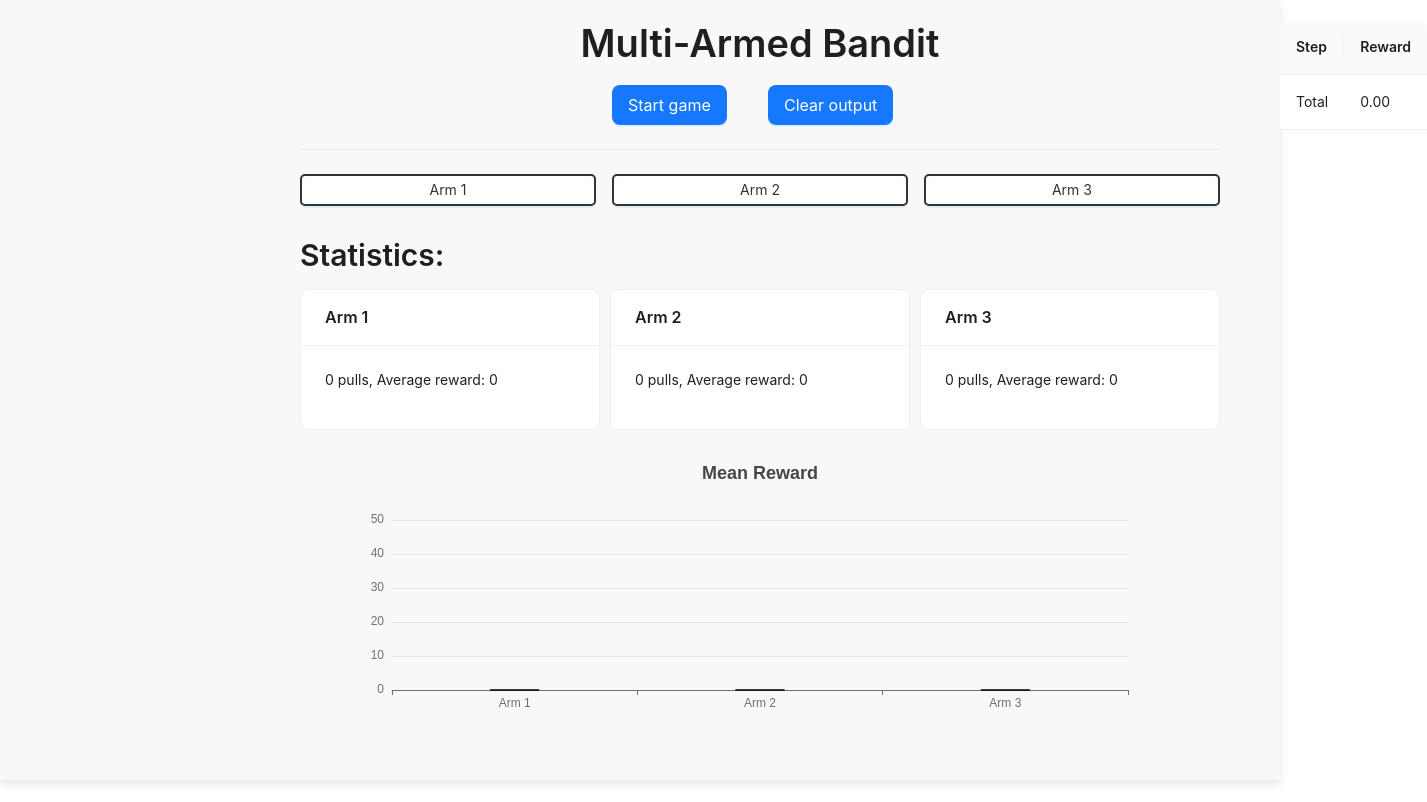
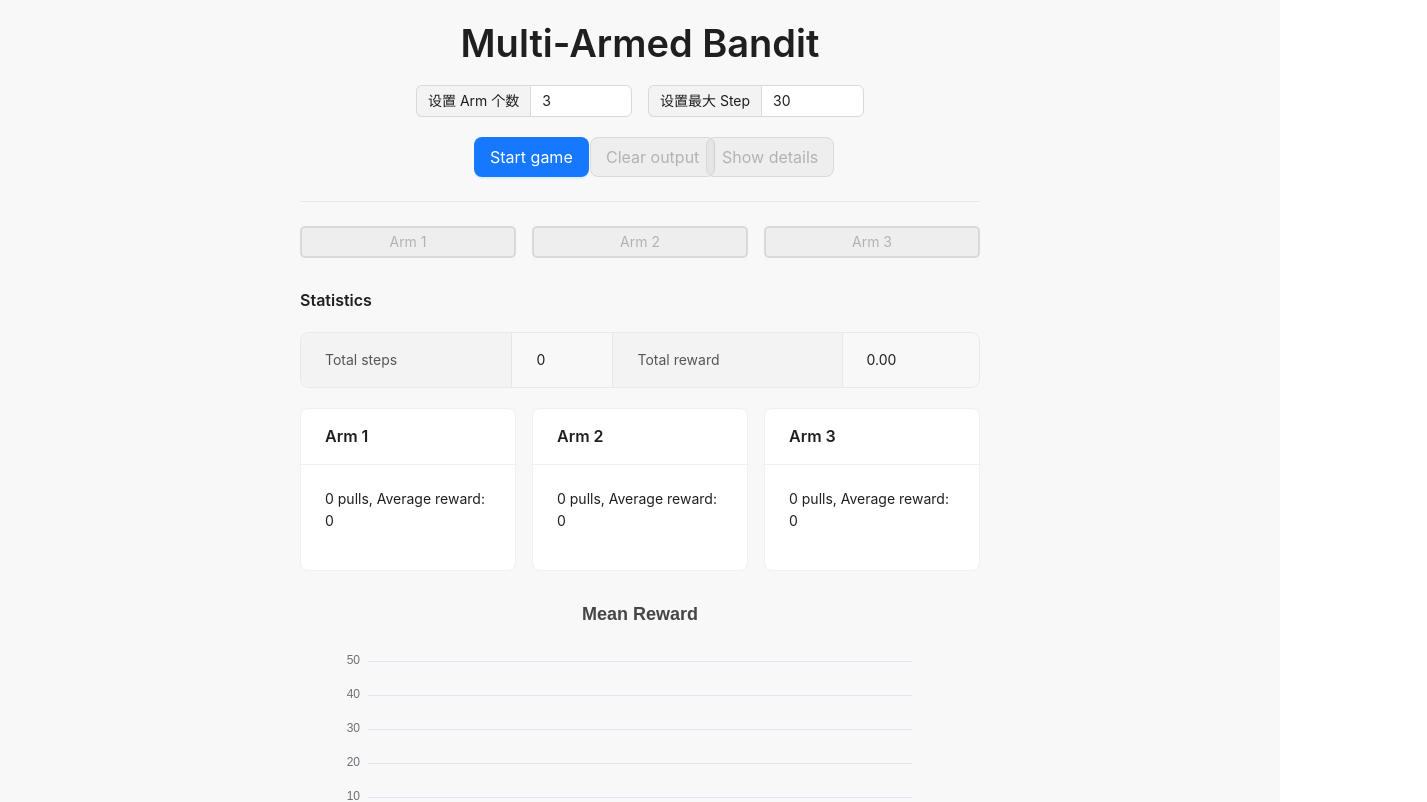
Before and after one commit to Su-my/Test-page, a Next.js app: page / in a window 1280 px wide. Shown: the top 802 px of the page, 1427 px wide, since content can reach past the window. Built offline with nearby package versions, Linux system fonts and the light colour scheme.

Commit message:
add setting

```diff
--- a/app/page.tsx
+++ b/app/page.tsx
@@ -1,19 +1,17 @@
 "use client";
 
-import React, { useState } from 'react';
-import { Button, Card, Typography, Row, Col, Divider, Table, message} from 'antd';
+import React, { useState, useRef, useEffect } from 'react';
+import { Button, Card, Typography, Row, Col, Divider, Table, message, InputNumber, Descriptions, Drawer, Tag} from 'antd';
 import 'antd/dist/reset.css'; // 引入 Ant Design 样式
 import ReactECharts from 'echarts-for-react';
 import './styles.css';
-// import Item from 'antd/es/list/Item';
+import type { DescriptionsProps } from 'antd';
 
 const { Title, Paragraph } = Typography;
 
-const NUM_ARMS = 3;
-// const REWARDS = [0.3, 0.5, 0.7]; // 实际中奖概率
-const ExpectedRewards = [10, 20, 30]; // 期望奖励
-const variance = [5, 5, 5]; // 方差
-const Max_STEP = 30; // 最大步数
+const INIT_NUM_ARMS = 3;
+const INIT_Max_STEP = 30; // 最大步数
+const para_C = 1; // UCB 算法的参数
 
 function sampleReward(mean: number, stdDev: number): number {
     // Box-Muller transform to generate a random number from a normal distribution
@@ -27,53 +25,131 @@ function sampleReward(mean: number, stdDev: number): number {
     return Math.min(Math.max(randNormal, 0), 50);
 }
 
+const getRandomNumber = (min: number, max: number) => Math.random() * (max - min) + min;
+
+const generateExpectedRewardsAndVariance = (numArms: number) => {
+    let ExpectedRewards = [];
+    let maxReward = 0, secondMaxReward = 0;
+
+    // 生成期望奖励
+    while (ExpectedRewards.length < numArms) {
+        const reward = getRandomNumber(10, 40);
+        ExpectedRewards.push(reward);
+
+        // 维护最大和第二大值
+        if (reward > maxReward) {
+            secondMaxReward = maxReward;
+            maxReward = reward;
+        } else if (reward > secondMaxReward) {
+            secondMaxReward = reward;
+        }
+    }
+
+    // 确保最大和第二大之间的差值在 0.5 - 1 之间
+    if (maxReward - secondMaxReward < 1 || maxReward - secondMaxReward > 2) {
+        const targetDifference = getRandomNumber(1, 2);
+        ExpectedRewards[ExpectedRewards.indexOf(maxReward)] = secondMaxReward + targetDifference;
+    }
+
+    // 生成方差
+    const variance = Array.from({ length: numArms }, () => Math.floor(getRandomNumber(1, 10)));
+
+    return { ExpectedRewards, variance };
+};
+
+
 
 const Bandit = () => {
-    const [rewards, setRewards] = useState(Array(NUM_ARMS).fill(0)); // 每个臂的累计奖励
+    const [numArms, setNumArms] = useState(INIT_NUM_ARMS);
+    const [maxStep, setMaxStep] = useState(INIT_Max_STEP);
+    const numArmsRef = useRef(numArms);
+    const maxStepRef = useRef(maxStep);
+    const [ExpectedRewards, setExpectedRewards] = useState<number[]>([]);
+    const [variance, setVariance] = useState<number[]>([]);
+    const [rewards, setRewards] = useState(Array(INIT_NUM_ARMS).fill(0)); // 每个臂的累计奖励
     // 每个臂奖励的平方之和
-    const [rewardsSquareSum, setRewardsSquareSum] = useState(Array(NUM_ARMS).fill(0));
-    const [counts, setCounts] = useState(Array(NUM_ARMS).fill(0)); // 每个臂被点击的次数
-    const [rewardMatrix, setRewardMatrix] = useState(Array(NUM_ARMS).fill(0).map(() => Array(Max_STEP).fill(0))); // 每个臂每次点击的奖励
-    const totalCounts = counts.reduce((acc, count) => acc + count, 0);
-    const [rewardTrajectory, setRewardTrajectory] = useState(Array(Max_STEP).fill(0)); // 每次点击的奖励
+    const [rewardsSquareSum, setRewardsSquareSum] = useState(Array(INIT_NUM_ARMS).fill(0));
+    const [counts, setCounts] = useState(Array(INIT_NUM_ARMS).fill(0)); // 每个臂被点击的次数
+    const [rewardMatrix, setRewardMatrix] = useState(Array(INIT_NUM_ARMS).fill(0).map(() => Array(INIT_Max_STEP).fill(0)).map(
+        (row, i) => row.map((_, j) => sampleReward(ExpectedRewards[i], variance[i]))
+    )); // 每个臂每次点击的奖励
+    const [totalCounts, setTotalCounts] = useState(0);
+    const [rewardTrajectory, setRewardTrajectory] = useState(Array(INIT_Max_STEP).fill(0)); // 每次点击的奖励
+    const [isStart, setIsStart] = useState(false);
+    const [messageApi, contextHolder] = message.useMessage();
+    // const ucbValue = rewards.map((reward, i) => {
+    //     const averageReward = counts[i] > 0 ? reward / counts[i] : 0;
+    //     const explorationTerm = counts[i] > 0 ? para_C * Math.sqrt((2 * Math.log(totalCounts)) / counts[i]) : Infinity;
+    //     return averageReward + explorationTerm;
+    // })
+    const [ucbValue, setUcbValue] = useState(Array(INIT_NUM_ARMS).fill(Infinity));
+    // randomIndex 初始化为随机的一个arm
+    const [randomIndex, setRandomIndex] = useState(Math.floor(Math.random() * numArms));
 
-    const [messageApi, contextHolder] = message.useMessage();
+    // const maxUCBValue = Math.max(...ucbValue);
+    // // 找到所有最大值的索引
+    // const maxIndices = ucbValue
+    //     .map((value, index) => (value === maxUCBValue ? index : -1))
+    //     .filter(index => index !== -1);
+    // // 随机选择一个索引
+    // const randomIndex = maxIndices[Math.floor(Math.random() * maxIndices.length)];
 
-    // 创建表格数据
-    const data = Array.from({ length: totalCounts }, (_, step) => ({
-        key: step + 1,
-        step: (step + 1).toString(),
-        reward: rewardTrajectory[step].toFixed(2) || 0,
-    }));
 
-    // 计算均值
+    const handleNumArmsChange = (value: any) => {
+        numArmsRef.current = value; // 更新 ref 中的值
+    };
+
+    const handleMaxStepChange = (value: any) => {
+        maxStepRef.current = value; // 更新 ref 中的值
+    };
+
+    useEffect(() => {
+        // 当 numArms 变化时，更新 rewards 的状态
+        setRewards(Array(numArms).fill(0));
+        setRewardsSquareSum(Array(numArms).fill(0));
+        setCounts(Array(numArms).fill(0));
+        const { ExpectedRewards, variance } = generateExpectedRewardsAndVariance(numArms);
+        setExpectedRewards(ExpectedRewards);
+        setVariance(variance);
+        setRewardMatrix(Array(numArms).fill(0).map(() => Array(maxStep).fill(0)).map(
+            (row, i) => row.map((_, j) => sampleReward(ExpectedRewards[i], variance[i]))
+        ));
+    }, [numArms]);
+
+    useEffect(() => {
+        // 当 maxStep 变化时，更新 rewardTrajectory 的状态
+        setRewardTrajectory(Array(maxStep).fill(0));
+        setRewardMatrix(Array(numArms).fill(0).map(() => Array(maxStep).fill(0)).map(
+            (row, i) => row.map((_, j) => sampleReward(ExpectedRewards[i], variance[i]))
+        ));
+    }, [maxStep]);
+
+    useEffect(() => {
+        setTotalCounts(counts.reduce((acc, count) => acc + count, 0));
+        const _ucbValue = rewards.map((reward, i) => {
+            const averageReward = counts[i] > 0 ? reward / counts[i] : 0;
+            const explorationTerm = counts[i] > 0 ? para_C * Math.sqrt((2 * Math.log(totalCounts+1)) / counts[i]) : Infinity;
+            return averageReward + explorationTerm;
+        });
+        setUcbValue(_ucbValue);
+        // 找到所有最大值的索引, 并将randomIndex设置为其中一个
+        const maxUCBValue = Math.max(..._ucbValue);
+        const maxIndices = _ucbValue
+            .map((value, index) => (value === maxUCBValue ? index : -1))
+            .filter(index => index !== -1);
+        setRandomIndex(maxIndices[Math.floor(Math.random() * maxIndices.length)]);
+        // 输出每个 arm 的 ucb value
+        console.log(_ucbValue);
+    }, [counts]);
+
+    // 计算总奖励
     const totalReward = rewardTrajectory.reduce((acc, reward) => acc + reward, 0).toFixed(2);
 
-    // 添加均值行
-    data.push({
-        key: totalCounts + 1,
-        step: "Total",
-        reward: totalReward,
-    });
-
-    const columns = [
-        {
-            title: 'Step',
-            dataIndex: 'step',
-            key: 'step',
-        },
-        {
-            title: 'Reward',
-            dataIndex: 'reward',
-            key: 'reward',
-        },
-    ];
-
     const handleArmClick = (armIndex: number) => {
-        if (totalCounts >= Max_STEP) {
+        if (totalCounts >= maxStep) {
             messageApi.open({
                 type: 'error',
-                content: `已达到最大步数上限 ${Max_STEP}，请点击“Clear output”清除。`,
+                content: `已达到最大步数上限 ${maxStep}，请点击“Clear output”清除。`,
             });
             return;
         }
@@ -83,7 +159,6 @@ const Bandit = () => {
             newRewardTrajectory[totalCounts] = reward;
             return newRewardTrajectory;
         });
-        console.log(`Arm ${armIndex + 1} Reward: ${reward}`);
 
         setRewards(prevRewards => {
             const newRewards = [...prevRewards];
@@ -103,21 +178,24 @@ const Bandit = () => {
     };
 
     const handleClearOutput = () => {
-        setRewards(Array(NUM_ARMS).fill(0));
-        setRewardsSquareSum(Array(NUM_ARMS).fill(0));
-        setCounts(Array(NUM_ARMS).fill(0));
-        setRewardTrajectory(Array(Max_STEP).fill(0));
+        setRewards(Array(numArms).fill(0));
+        setRewardsSquareSum(Array(numArms).fill(0));
+        setCounts(Array(numArms).fill(0));
+        setRewardTrajectory(Array(maxStep).fill(0));
     };
 
     const handleStartGame = () => {
+        setNumArms(numArmsRef.current);
+        setMaxStep(maxStepRef.current);
         handleClearOutput();
-        const newRewardMatrix = rewardMatrix.map((armRewards, armIndex) => {
-            return armRewards.map((_, stepIndex) => {
-              return sampleReward(ExpectedRewards[armIndex], variance[armIndex]);
-            });
-          });
-
-        setRewardMatrix(newRewardMatrix);
+        setIsStart(true);
+        const { ExpectedRewards, variance } = generateExpectedRewardsAndVariance(numArms);
+        setExpectedRewards(ExpectedRewards);
+        setVariance(variance);
+        setRewardMatrix(Array(numArms).fill(0).map(() => Array(maxStep).fill(0)).map(
+            (row, i) => row.map((_, j) => sampleReward(ExpectedRewards[i], variance[i]))
+        ));
+        setRandomIndex(Math.floor(Math.random() * numArms));
     };
 
     // 配置 ECharts 图表选项
@@ -157,7 +235,7 @@ const Bandit = () => {
             },
             xAxis: {
                 type: 'category',
-                data: ['Arm 1', 'Arm 2', 'Arm 3'],
+                data: Array.from({ length: numArms }, (_, i) => `Arm${i + 1}`),
             },
             yAxis: {
                 type: 'value',
@@ -229,25 +307,89 @@ const Bandit = () => {
         };
     };
 
+    const items: DescriptionsProps['items'] = [
+        {
+            key: '1',
+            label: 'Total steps',
+            children: totalCounts,
+        },
+        {
+            key: '2',
+            label: 'Total reward',
+            children: totalReward,
+        }
+    ]
+
+    const columns = [
+        {
+            title: 'Arm',
+            dataIndex: 'arm',
+            key: 'arm',
+        },
+        {
+            title: 'Expected Reward',
+            dataIndex: 'expectedReward',
+            key: 'expectedReward',
+        },
+        {
+            title: 'Variance',
+            dataIndex: 'variance',
+            key: 'variance',
+        },
+    ];
+
+    const data = ExpectedRewards.map((reward, index) => ({
+        key: index,
+        arm: `Arm ${index + 1}`,
+        expectedReward: reward.toFixed(2),
+        variance: variance[index]?.toFixed(2) || 0,
+    }));
+
+    // Drawer 相关
+    const [open, setOpen] = useState(false);
+
+    const showDrawer = () => {
+        setOpen(true);
+    };
+
+    const onClose = () => {
+        setOpen(false);
+    };
+
     return (
-        <div className="slot-machine-frame" style={{ padding: '20px 300px' , display: 'flex', gap: '60px' }}>
+        <div className="slot-machine-frame" style={{ padding: '20px 300px'}}>
+            {contextHolder}
             <div>
                 <Title level={1} style={{ /*居中 */ textAlign: 'center' }}>Multi-Armed Bandit</Title>
                 <Row gutter={16} justify="center">
+                    <Col span={8}>
+                        <InputNumber addonBefore={"设置 Arm 个数"}  defaultValue={numArms} onChange={handleNumArmsChange} min={1} max={20}/>
+                    </Col>
+                    <Col span={8}>
+                        <InputNumber addonBefore={"设置最大 Step"}  defaultValue={maxStep} onChange={handleMaxStepChange} min={1} />
+                    </Col>
+                </Row>
+                <div style={{ marginBottom: '20px' }} /> {/* 添加间距 */}
+                <Row gutter={16} justify="center">
                     <Col span={4}>
                         <Button type="primary" size="large" onClick={handleStartGame}>
-                            Start game
+                            {isStart ? 'Restart game' : 'Start game'}
                         </Button>
                     </Col>
                     <Col span={4}>
-                        <Button type="primary" size="large" onClick={handleClearOutput}>
+                        <Button type="primary" size="large" onClick={handleClearOutput} disabled={!isStart}>
                             Clear output
+                        </Button>
+                    </Col>
+                    <Col span={4}>
+                        <Button type="primary" size="large" onClick={showDrawer} disabled={!isStart}>
+                            Show details
                         </Button>
                     </Col>
                 </Row>
                 <Divider />
                 <Row gutter={16}>
-                    {Array(NUM_ARMS).fill(null).map((_, i) => (
+                    {Array(numArms).fill(null).map((_, i) => (
                         <Col span={8} key={i}>
                             <Button
                                 type="primary"
@@ -255,37 +397,39 @@ const Bandit = () => {
                                 className="slot-button"
                                 onClick={() => handleArmClick(i)}
                                 style={{ marginBottom: '10px' }}
+                                disabled={!isStart}
                             >
                                 Arm {i + 1}
+                                {i === randomIndex && isStart && <Tag color="green">UCB prefer</Tag>}
                             </Button>
                         </Col>
                     ))}
                 </Row>
 
                 <div style={{ marginTop: '20px' }}>
-                    <Title level={2}>Statistics:</Title>
-                    <div style={{ display: 'flex', gap: '10px', overflowX: 'auto' }}>
+                    <Descriptions title="Statistics" bordered items={items} />
+                    <div style={{ marginBottom: '20px' }} /> {/* 添加间距 */}
+                    <Row gutter={[16, 16]}>
                         {rewards.map((reward, i) => (
-                            <Card
-                                key={i}
-                                title={`Arm ${i + 1}`}
-                                style={{ flex: '0 0 auto', width: '300px' }} // 控制每个卡片的宽度
-                            >
-                                <Paragraph>
-                                    {counts[i]} pulls, Average reward: {counts[i] > 0 ? (reward / counts[i]).toFixed(2) : 0}
-                                </Paragraph>
-                            </Card>
+                            <Col key={i} span={8}> {/* 这里的 span 可以根据需求调整 */}
+                                <Card title={`Arm ${i + 1}`}>
+                                    <Paragraph>
+                                        {counts[i]} pulls, Average reward: {counts[i] > 0 ? (reward / counts[i]).toFixed(2) : 0}
+                                    </Paragraph>
+                                </Card>
+                            </Col>
                         ))}
-                    </div>
+                    </Row>
 
                     <div style={{ marginTop: '30px' }}>
                         <ReactECharts option={getOption()} />
                     </div>
                 </div>
             </div>
-            <div>
-                <Table columns={columns} dataSource={data} pagination={false} />
-            </div>
+
+            <Drawer title="Details" onClose={onClose} open={open}>
+                <Table columns={columns} dataSource={data} pagination={false} style={{ marginTop: '20px' }} />
+            </Drawer>
         </div>
     );
 };
```
